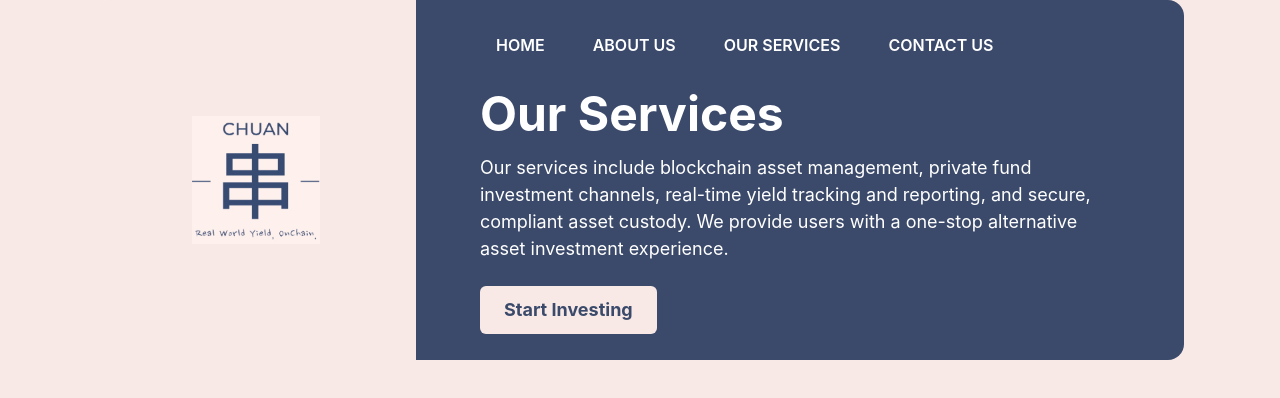
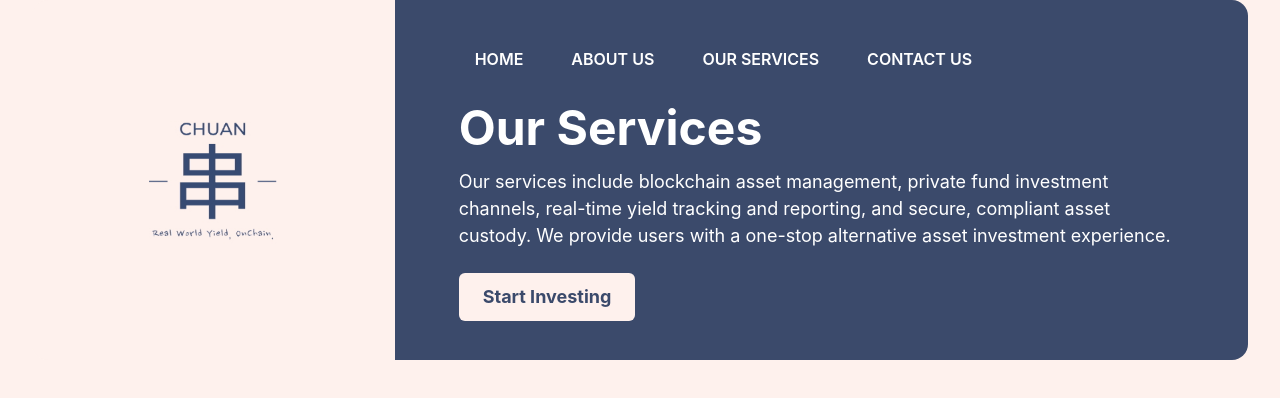
Before and after one commit to zhuyali1122/lotus, a Next.js app: page /our-services in a window 1280 px wide. Shown: the top 398 px of the page. Built offline with nearby package versions, Linux system fonts and the light colour scheme.

Commit message:
style: unify banner pink (#fef1ed) and width across all main pages

```diff
--- a/src/app/globals.css
+++ b/src/app/globals.css
@@ -1,5 +1,5 @@
 :root {
-  --background: #F8E9E6; /* 淡粉色 */
+  --background: #fef1ed; /* 新淡粉色 */
   --foreground: #3B4A6B; /* 深蓝色 */
   --accent: #3B4A6B;     /* 强调色/按钮/链接 */
   --secondary-bg: #ffffff;
@@ -9,10 +9,10 @@
 @media (prefers-color-scheme: dark) {
   :root {
     --background: #232946;
-    --foreground: #F8E9E6;
-    --accent: #F8E9E6;
+    --foreground: #fef1ed;
+    --accent: #fef1ed;
     --secondary-bg: #3B4A6B;
-    --secondary-text: #F8E9E6;
+    --secondary-text: #fef1ed;
   }
 }
 
--- a/src/app/our-services/page.tsx
+++ b/src/app/our-services/page.tsx
@@ -1,7 +1,7 @@
 "use client";
 
 import Link from "next/link";
-import { Box, Flex, Heading, Text, Button, HStack, ChakraProvider } from "@chakra-ui/react";
+import { Box, Flex, Heading, Text, Button, HStack, ChakraProvider, Container } from "@chakra-ui/react";
 import Image from "next/image";
 import { useRouter } from "next/navigation";
 
@@ -10,16 +10,16 @@ export default function OurServices() {
   return (
     <ChakraProvider>
       <Box minH="100vh" bg="var(--background)">
+        <Container maxW="container.xl" px={{ base: 4, md: 8 }} mb={8}>
           <Flex
             minH="360px"
             direction={{ base: "column", md: "row" }}
             w="full"
-          px={{ base: 4, md: 24 }}
           >
-          {/* Left Logo Area */}
+            {/* 左侧 Logo 区域 */}
             <Box
               flex="1"
-            bg="#F8E9E6"
+              bg="#fef1ed"
               display="flex"
               alignItems="center"
               justifyContent="center"
@@ -29,7 +29,7 @@ export default function OurServices() {
             >
               <Image src="/chuan-logo.jpg" alt="CHUAN Logo" width={128} height={128} />
             </Box>
-          {/* Right Content */}
+            {/* 右侧品牌内容 */}
             <Box
               flex="2"
               bg="#3B4A6B"
@@ -45,16 +45,16 @@ export default function OurServices() {
             >
               <HStack spacing={4} mb={6} flexWrap="wrap">
                 <Link href="/">
-                <Button variant="ghost" color="white" _hover={{ bg: "#F8E9E6", color: "#3B4A6B" }}>HOME</Button>
+                  <Button variant="ghost" color="white" _hover={{ bg: "#fef1ed", color: "#3B4A6B" }}>HOME</Button>
                 </Link>
                 <Link href="/about-us">
-                <Button variant="ghost" color="white" _hover={{ bg: "#F8E9E6", color: "#3B4A6B" }}>ABOUT US</Button>
+                  <Button variant="ghost" color="white" _hover={{ bg: "#fef1ed", color: "#3B4A6B" }}>ABOUT US</Button>
                 </Link>
                 <Link href="/our-services">
-                <Button variant="ghost" color="white" _hover={{ bg: "#F8E9E6", color: "#3B4A6B" }}>OUR SERVICES</Button>
+                  <Button variant="ghost" color="white" _hover={{ bg: "#fef1ed", color: "#3B4A6B" }}>OUR SERVICES</Button>
                 </Link>
                 <Link href="/contact-us">
-                <Button variant="ghost" color="white" _hover={{ bg: "#F8E9E6", color: "#3B4A6B" }}>CONTACT US</Button>
+                  <Button variant="ghost" color="white" _hover={{ bg: "#fef1ed", color: "#3B4A6B" }}>CONTACT US</Button>
                 </Link>
               </HStack>
               <Heading as="h1" size="2xl" fontWeight="bold" mb={4}>
@@ -65,7 +65,7 @@ export default function OurServices() {
               </Text>
               <Button
                 size="lg"
-              bg="#F8E9E6"
+                bg="#fef1ed"
                 color="#3B4A6B"
                 fontWeight="bold"
                 _hover={{ bg: "#e6d3cb" }}
@@ -76,6 +76,7 @@ export default function OurServices() {
               </Button>
             </Box>
           </Flex>
+        </Container>
       </Box>
     </ChakraProvider>
   );
```
Also changed, not shown: src/app/about-us/page.tsx (+11 -11 lines), src/app/contact-us/page.tsx (+11 -10 lines), src/app/page.tsx (+4 -3 lines). Lines whose indentation alone changed are shown as unchanged.
